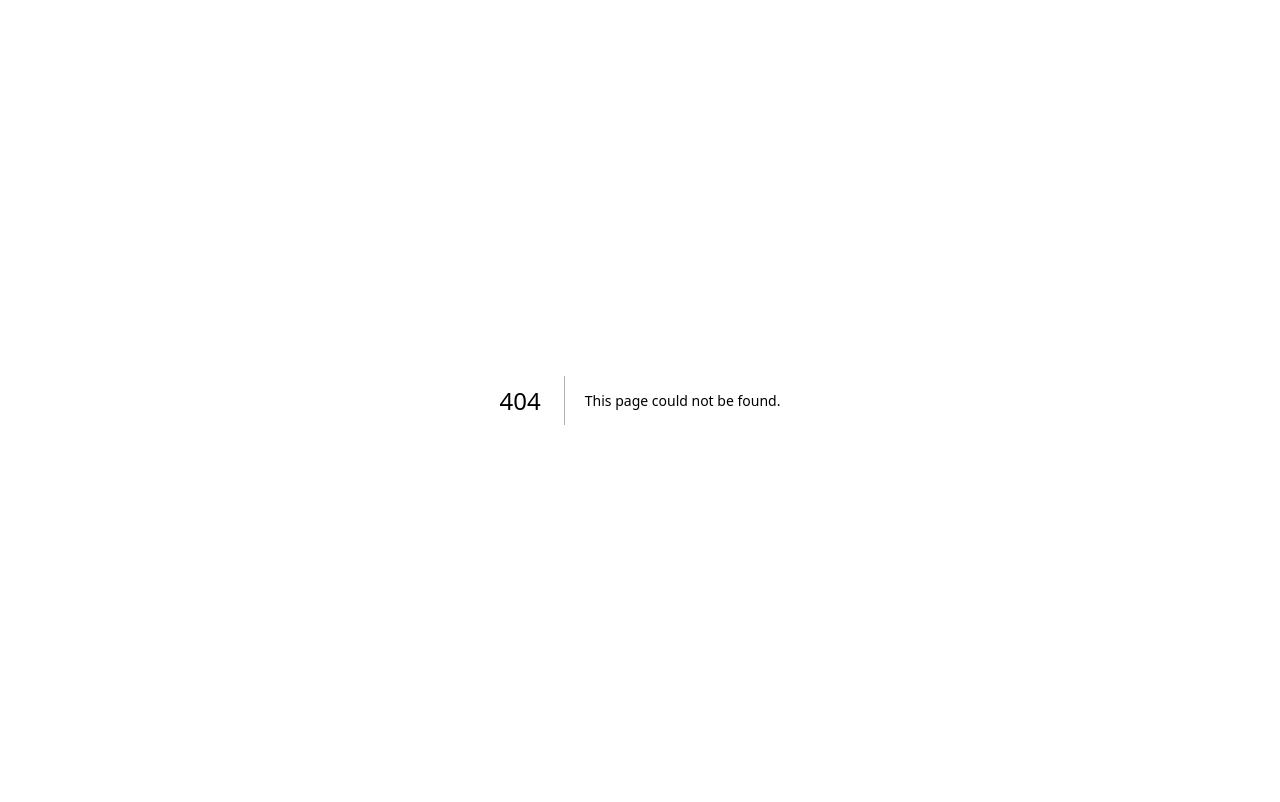
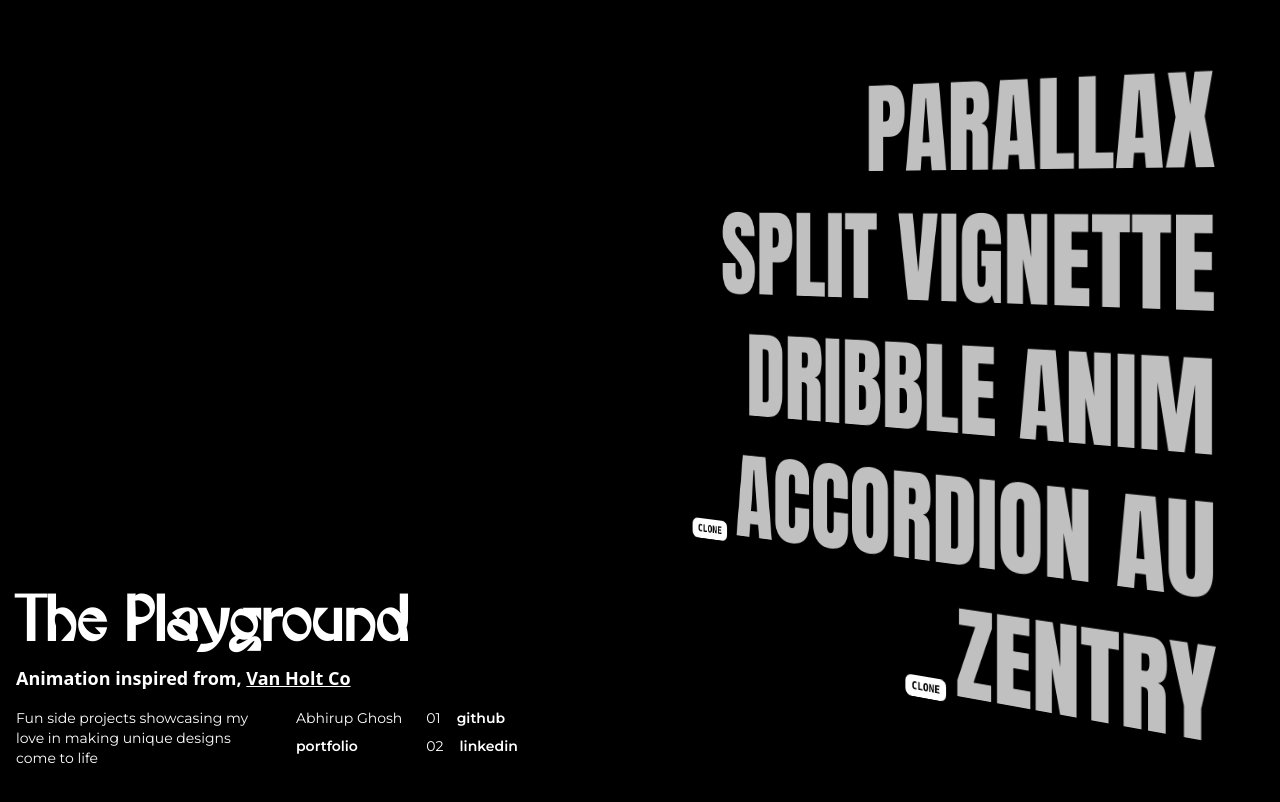
Before and after one commit to ghosh-abhirup/playground, a Next.js app: page /wall-scroll in a window 1280 px wide. Before the commit this address had no page. Shown: the top 802 px of the page. Built offline with nearby package versions, Linux system fonts and the light colour scheme.

Commit message:
shifting to wallscroll

```diff
--- a/app/dribbleEffect/page.jsx
+++ b/app/dribbleEffect/page.jsx
@@ -1,11 +1,10 @@
 "use client";
-
-import Link from "next/link";
 import "./dribble.css";
 import gsap from "gsap";
 import { ScrollTrigger } from "gsap/ScrollTrigger";
 import { useEffect } from "react";
 import SmoothScroller from "../SmoothScroller";
+import Link from "next/link";
 
 gsap.registerPlugin(ScrollTrigger);
 
@@ -78,9 +77,9 @@ const DribbleEffect = () => {
       <div>
         <div className="w-full h-screen flex flex-col items-center justify-center">
           <p className="text-[2rem] md:text-[6rem] font-greenos">Dribble Effect</p>
-          <p className="font-semibold text-base md:text-lg font-funnel mt-3">
+          <p className="font-semibold text-base md:text-lg mt-3">
             Animation inspired from,{" "}
-            <Link href={"https://trionn.com/"} className="underline">
+            <Link href={"https://trionn.com/"} target="_blank" className="underline">
               Trionn
             </Link>
           </p>
--- a/app/globals.css
+++ b/app/globals.css
@@ -18,32 +18,3 @@ body {
   background-color: black;
   color: white;
 }
-
-/* md:pt-[5rem] pr-5 md:pr-[100px] */
-.routeContainer {
-  @apply w-[95%] flex flex-col items-end gap-5 md:gap-8;
-  perspective: 800px;
-  transform-style: preserve-3d;
-  perspective-origin: right var(--route_container_perspective);
-}
-
-.scroll_route_text {
-  @apply text-[2.5rem] md:text-[4rem] leading-[1] lg:text-[4.5rem] xl:text-[7rem] font-anton uppercase text-right cursor-pointer text-secondary_text hover:text-route_hover;
-  transform: rotateY(-15deg) translateZ(0);
-  transform-style: preserve-3d;
-  transform-origin: right;
-  transition-duration: 0.3s;
-}
-
-.scroll_route_text:hover {
-  transform: translateZ(20px) rotateY(-15deg);
-  /* transform: rotateY(-10deg); */
-}
-
-.route_tag {
-  @apply absolute bottom-0 -left-16 text-[14px] md:text-xs rounded-lg bg-white text-black font-semibold font-mono py-1 px-2 uppercase;
-}
-
-.titleCard_container {
-  @apply z-10 relative md:fixed md:left-0 md:bottom-0 h-fit flex flex-col px-4 py-8;
-}
--- a/app/page.js
+++ b/app/page.js
@@ -1,80 +1,3 @@
-import HomeTitleCard from "@/components/common/HomeTitleCard";
-import RouteComponent from "@/components/common/RouteComponent";
-
-const routes = [
-  {
-    name: "Parallax",
-    link: "/parallax",
-  },
-  {
-    name: "Split Vignette",
-    link: "/split-vignette",
-  },
-  {
-    name: "Dribble Anim",
-    link: "/dribbleEffect",
-  },
-  {
-    name: "Accordion AU",
-    link: "/accordion",
-    type: "clone",
-  },
-  {
-    name: "Zentry",
-    link: "/",
-    type: "clone",
-  },
-  {
-    name: "Parallax",
-    link: "/parallax",
-  },
-  {
-    name: "Split Vignette",
-    link: "/split-vignette",
-  },
-  {
-    name: "Dribble Anim",
-    link: "/dribbleEffect",
-  },
-  {
-    name: "Accordion AU",
-    link: "/accordion",
-    type: "clone",
-  },
-  {
-    name: "Zentry",
-    link: "/",
-    type: "clone",
-  },
-  {
-    name: "Parallax",
-    link: "/parallax",
-  },
-  {
-    name: "Split Vignette",
-    link: "/split-vignette",
-  },
-  {
-    name: "Dribble Anim",
-    link: "/dribbleEffect",
-  },
-  {
-    name: "Accordion AU",
-    link: "/accordion",
-    type: "clone",
-  },
-  {
-    name: "Zentry",
-    link: "/",
-    type: "clone",
-  },
-];
-
 export default function Home() {
-  return (
-    <div className="w-full max-w-[1880px] min-h-screen flex flex-col items-start relative mx-auto">
-      <HomeTitleCard />
-      <RouteComponent routes={routes} />
-    </div>
-  );
+  return <div>play</div>;
 }
--- /dev/null
+++ b/app/utility.js
@@ -0,0 +1,28 @@
+export const GITHUB_URL = "https://github.com/ghosh-abhirup";
+
+export const LINKEDIN_URL = "https://www.linkedin.com/in/abhirupg/";
+
+export const routes = [
+  {
+    name: "Parallax",
+    link: "/parallax",
+  },
+  {
+    name: "Split Vignette",
+    link: "/split-vignette",
+  },
+  {
+    name: "Dribble Anim",
+    link: "/dribbleEffect",
+  },
+  {
+    name: "Accordion AU",
+    link: "/accordion",
+    type: "clone",
+  },
+  {
+    name: "Zentry",
+    link: "/",
+    type: "clone",
+  },
+];
--- /dev/null
+++ b/app/wall-scroll/HomeTitleCard.jsx
@@ -0,0 +1,47 @@
+import Link from "next/link";
+import "./wallscroll.css";
+import { GITHUB_URL, LINKEDIN_URL } from "@/app/utility";
+
+const HomeTitleCard = () => {
+  return (
+    <div className="titleCard_container">
+      <div>
+        <p className="text-[4rem] leading-[0.8] font-greenos font-semibold tracking-wide ">The Playground</p>
+        <p className="font-semibold text-base md:text-lg mt-3">
+          Animation inspired from,{" "}
+          <Link href={"https://vanholtz.co/"} target="_blank" className="underline">
+            Van Holt Co
+          </Link>
+        </p>
+        <div className="mt-4 font-montserrat flex flex-col md:flex-row items-start gap-6 text-sm">
+          <div className="w-full md:max-w-[20vw]">
+            <p>Fun side projects showcasing my love in making unique designs come to life </p>
+          </div>
+
+          <div className="flex items-start gap-6 ">
+            <div className="flex flex-col gap-2 items-start">
+              <p>Abhirup Ghosh</p>
+              <p className="font-semibold text-sm">portfolio</p>
+            </div>
+            <div className="flex flex-col gap-2 items-start">
+              <div className="flex gap-4">
+                <p>01</p>
+                <Link target="_blank" href={GITHUB_URL} className="font-semibold text-sm cursor-pointer">
+                  github
+                </Link>
+              </div>
+              <div className="flex gap-4">
+                <p>02</p>
+                <Link target="_blank" href={LINKEDIN_URL} className="font-semibold text-sm cursor-pointer">
+                  linkedin
+                </Link>
+              </div>
+            </div>
+          </div>
+        </div>
+      </div>
+    </div>
+  );
+};
+
+export default HomeTitleCard;
--- a/components/common/RouteComponent.jsx
+++ b/app/wall-scroll/RouteComponent.jsx
@@ -1,5 +1,5 @@
 "use client";
-
+import "./wallscroll.css";
 import gsap from "gsap";
 import { ScrollTrigger } from "gsap/ScrollTrigger";
 import Link from "next/link";
--- /dev/null
+++ b/app/wall-scroll/page.jsx
@@ -0,0 +1,15 @@
+import HomeTitleCard from "./HomeTitleCard";
+import RouteComponent from "./RouteComponent";
+import React from "react";
+import { routes } from "../utility";
+
+const WallScroll = () => {
+  return (
+    <div className="w-full max-w-[1880px] min-h-screen flex flex-col items-start relative mx-auto ">
+      <HomeTitleCard />
+      <RouteComponent routes={routes} />
+    </div>
+  );
+};
+
+export default WallScroll;
--- /dev/null
+++ b/app/wall-scroll/wallscroll.css
@@ -0,0 +1,32 @@
+/* md:pt-[5rem] pr-5 md:pr-[100px] */
+.routeContainer {
+  @apply w-[95%] flex flex-col items-end gap-5 md:gap-8;
+  perspective: 800px;
+  transform-style: preserve-3d;
+  perspective-origin: right var(--route_container_perspective);
+}
+
+.scroll_route_text {
+  @apply text-[2.5rem] md:text-[4rem] leading-[1] lg:text-[4.5rem] xl:text-[7rem] font-anton uppercase text-right cursor-pointer text-secondary_text hover:text-route_hover;
+  transform: rotateY(-15deg) translateZ(0);
+  transform-style: preserve-3d;
+  transform-origin: right;
+  transition-duration: 0.3s;
+}
+
+.scroll_route_text:hover {
+  transform: translateZ(20px) rotateY(-15deg);
+  /* transform: rotateY(-10deg); */
+}
+
+.route_tag {
+  @apply absolute bottom-0 -left-16 text-[14px] md:text-xs rounded-lg bg-white text-black font-semibold font-mono py-1 px-2 uppercase;
+}
+
+.titleCard_container {
+  @apply z-10 relative md:fixed md:left-0 md:bottom-0 h-fit flex gap-2 px-4 py-8;
+}
+
+.social_links {
+  @apply rotate-90 uppercase font-montserrat font-semibold leading-[0.6];
+}
--- a/components/common/HomeTitleCard.jsx
+++ /dev/null
@@ -1,12 +0,0 @@
-const HomeTitleCard = () => {
-  return (
-    <div className="titleCard_container">
-      <p className="text-[4rem] leading-[0.8] xl:text-[5rem] font-greenos font-semibold tracking-wide">The Playground</p>
-      <p className="mt-4 lg:mt-6 font-montserrat text-xs md:text-sm font-medium uppercase w-full md:w-[40vw] max-w-[40rem]">
-        A curated showcase of my journey and skills in web development and animation. Dive into a collection of web projects inspired by award-winning and viral creations.
-      </p>
-    </div>
-  );
-};
-
-export default HomeTitleCard;
```
